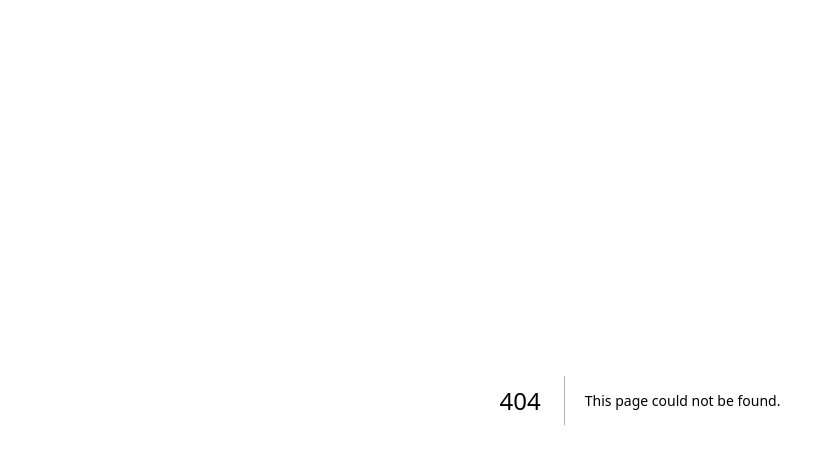
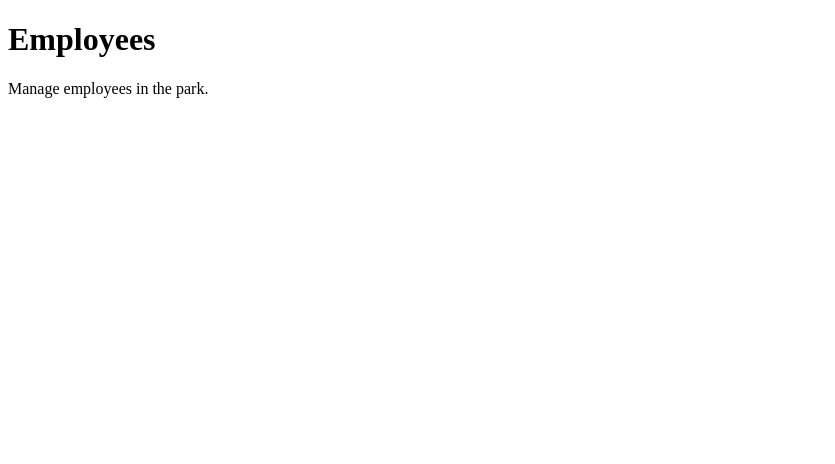
Before and after one commit to felucius/roller-coaster-manager-webapp, a Next.js app: page /employees in a window 1280 px wide. Before the commit this address had no page. Shown: the top 464 px of the page, without its empty margins (0-835 px from the left). Built offline with nearby package versions, Linux system fonts and the light colour scheme.

Commit message:
Added employees page with routing

```diff
--- a/app/consumables/page.tsx
+++ b/app/consumables/page.tsx
@@ -1,4 +1,4 @@
-import Consumables from "@/components/screens/Consumables";
+import Consumables from "@/components/screens/ConsumablesScreen";
 
 export default function ConsumablesPage() {
     return <Consumables/>;
--- /dev/null
+++ b/app/employees/page.tsx
@@ -0,0 +1,5 @@
+import Employees from "@/components/screens/EmployeesScreen";
+
+export default function EmployeesPage(){
+    return <Employees/>;
+}
--- /dev/null
+++ b/components/screens/EmployeesScreen.tsx
@@ -0,0 +1,10 @@
+"use client";
+
+export default function EmployeesScreen() {
+    return (
+        <main>
+            <h1>Employees</h1>
+            <p>Manage employees in the park.</p>
+        </main>
+    );
+}
--- a/components/screens/MainScreen.tsx
+++ b/components/screens/MainScreen.tsx
@@ -39,7 +39,11 @@ export default function MainScreen() {
                 </div>
 
                 <div className="employees">
-                    <button>Employees</button>
+                    <button>
+                        <Link href="/employees">
+                            Employees
+                        </Link>
+                    </button>
                 </div>
 
                 <div className="customers">
```
